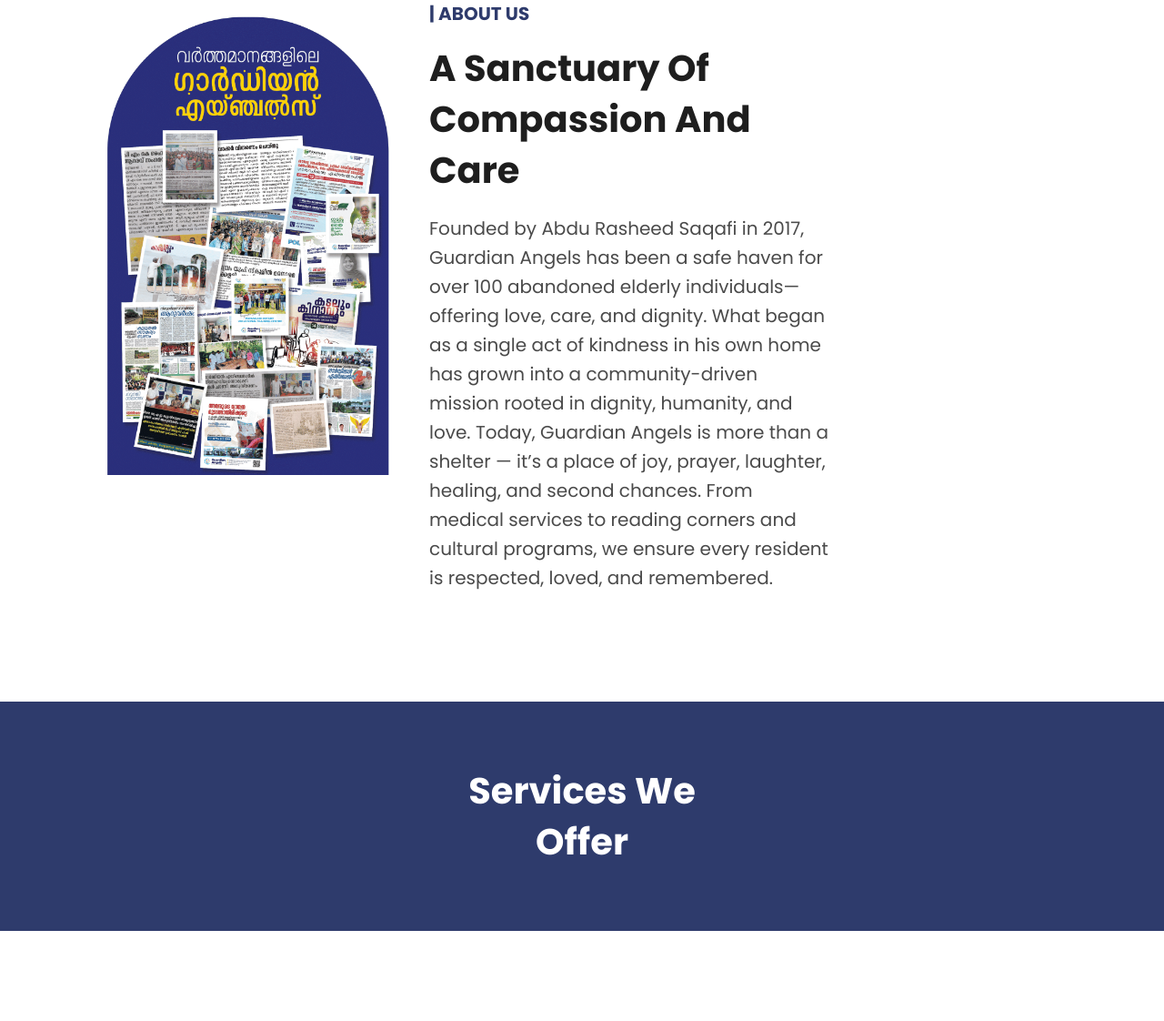
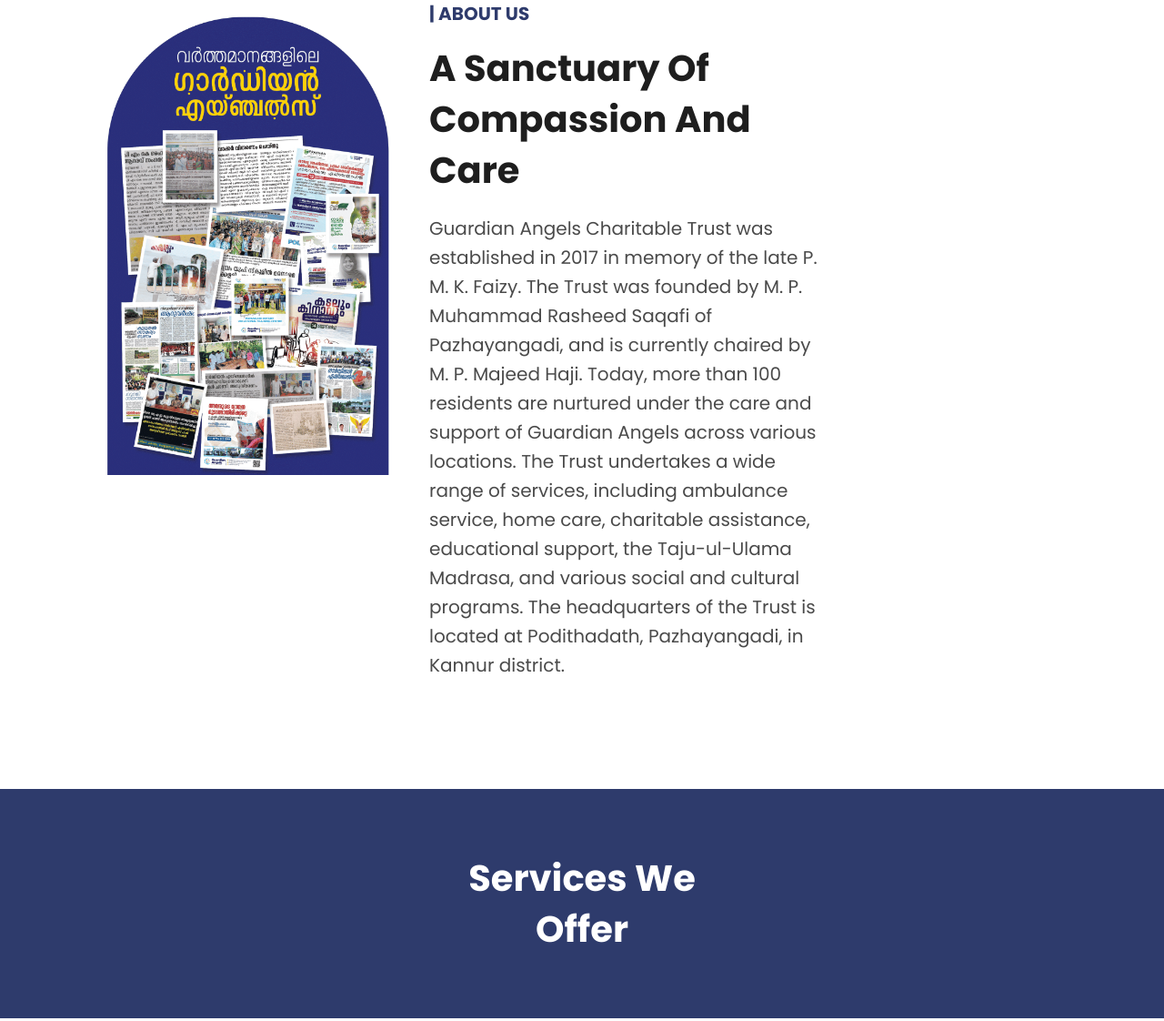
Before and after one commit to Sadeedpv/guardian-angels, a plain HTML site: page index.html in a window 1280 px wide. Shown: the part 1253-2375 px from the top of the page at 91% size. Drawn offline with nearby package versions, Linux system fonts and the light colour scheme.

Commit message:
update: About text

```diff
--- a/index.html
+++ b/index.html
@@ -181,15 +181,11 @@
 
             <div style="margin-left: 10px">
               <p style="font-size: 20px; line-height: 1.6">
-                Founded by Abdu Rasheed Saqafi in 2017, Guardian Angels has been
-                a safe haven for over 100 abandoned elderly individuals—offering
-                love, care, and dignity. What began as a single act of kindness
-                in his own home has grown into a community-driven mission rooted
-                in dignity, humanity, and love. Today, Guardian Angels is more
-                than a shelter — it’s a place of joy, prayer, laughter, healing,
-                and second chances. From medical services to reading corners and
-                cultural programs, we ensure every resident is respected, loved,
-                and remembered.
+                Guardian Angels Charitable Trust was established in 2017 in memory of the late P. M. K. Faizy. The Trust was founded by M. P. Muhammad Rasheed Saqafi of Pazhayangadi, and is currently chaired by M. P. Majeed Haji.
+
+Today, more than 100 residents are nurtured under the care and support of Guardian Angels across various locations. The Trust undertakes a wide range of services, including ambulance service, home care, charitable assistance, educational support, the Taju-ul-Ulama Madrasa, and various social and cultural programs.
+
+The headquarters of the Trust is located at Podithadath, Pazhayangadi, in Kannur district.
               </p>
             </div>
           </div>
```
